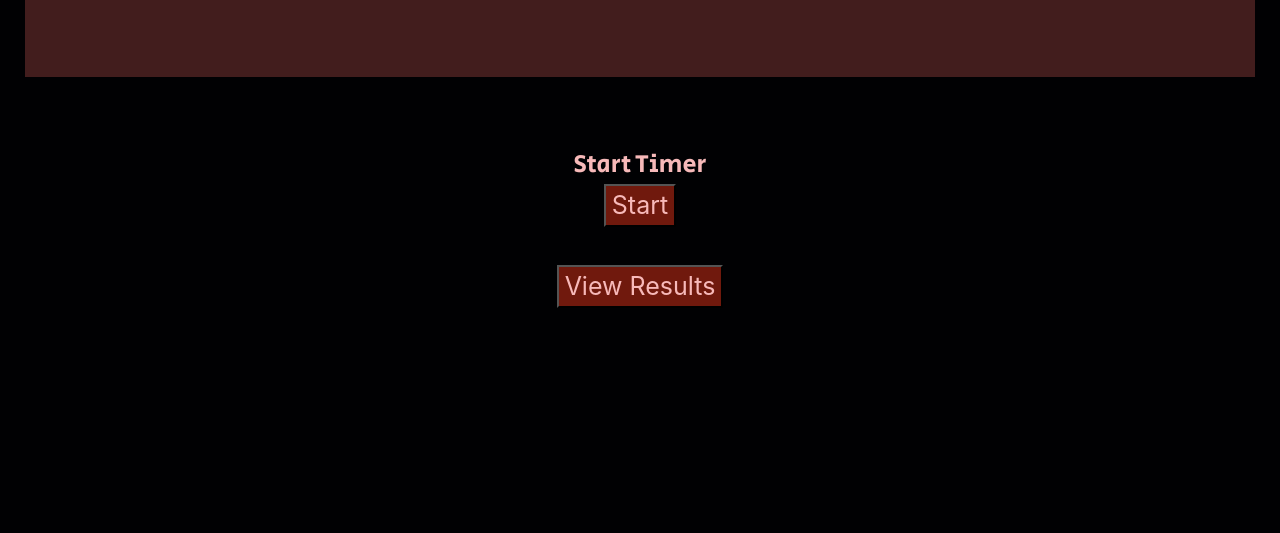
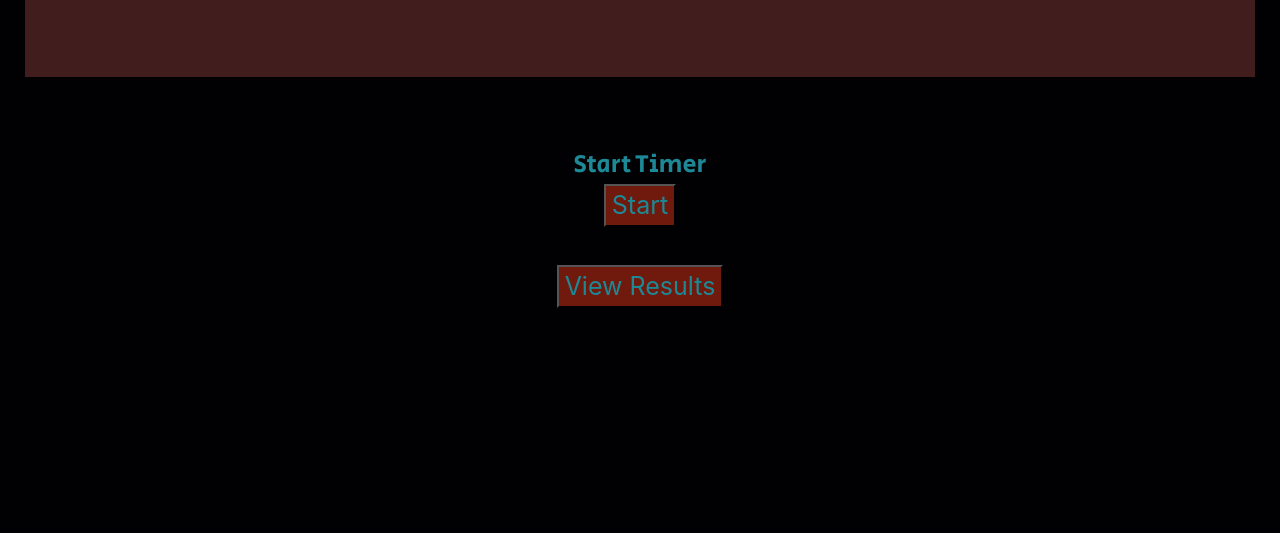
Before and after one commit to CaseyOverton/jsQuiz, a plain HTML site: page index.html in a window 1280 px wide. Shown: the part 267-800 px from the top of the page. Drawn offline with nearby package versions, Linux system fonts and the light colour scheme.

Commit message:
changed color in text

```diff
--- a/Assets/style.css
+++ b/Assets/style.css
@@ -1,7 +1,7 @@
 
 * {
   font-family: 'Secular One', sans-serif;
-  color: rgb(247, 185, 185);
+  color: rgb(29, 137, 151);
 }
 body {
   text-align: center;
```
